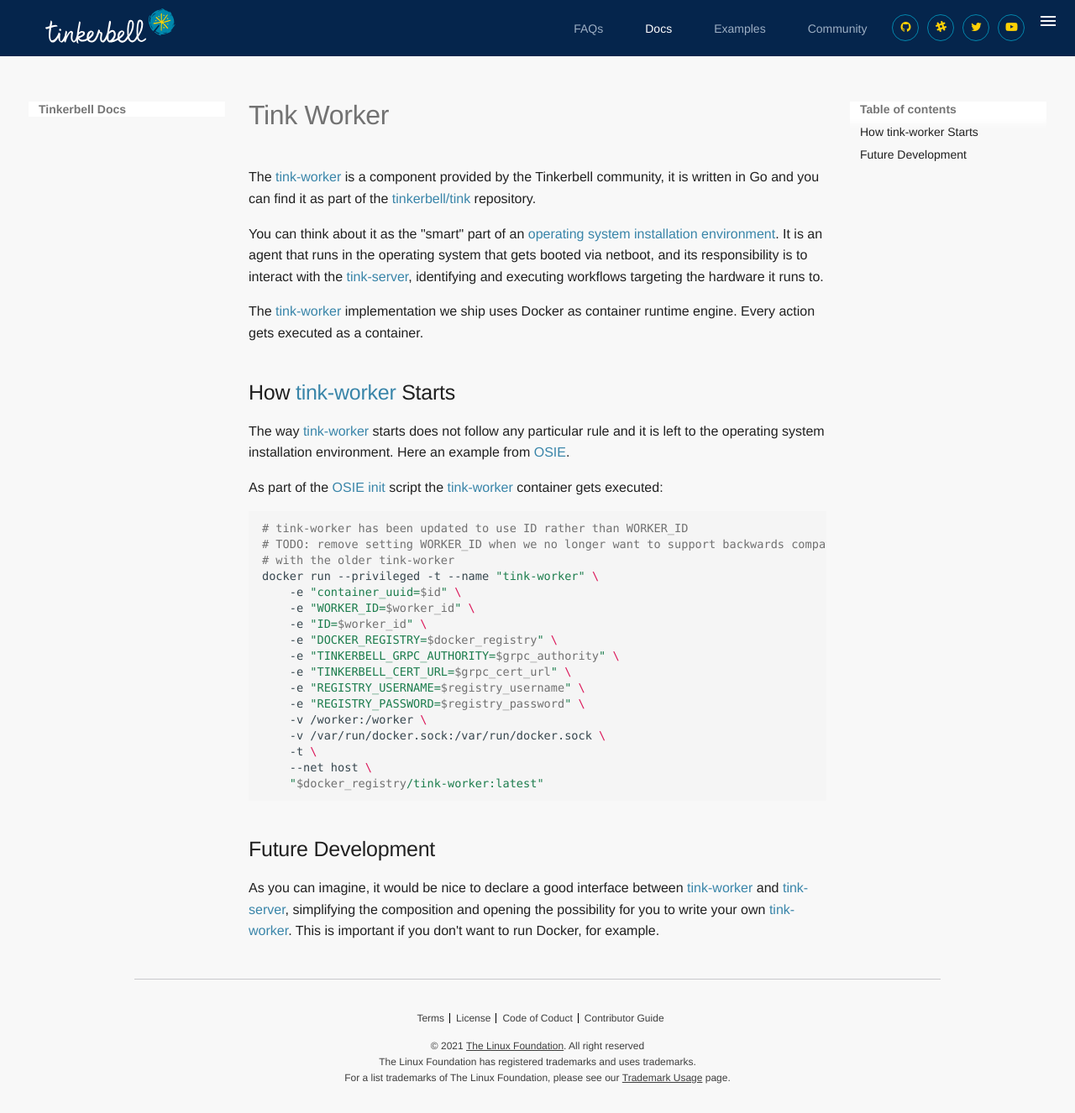
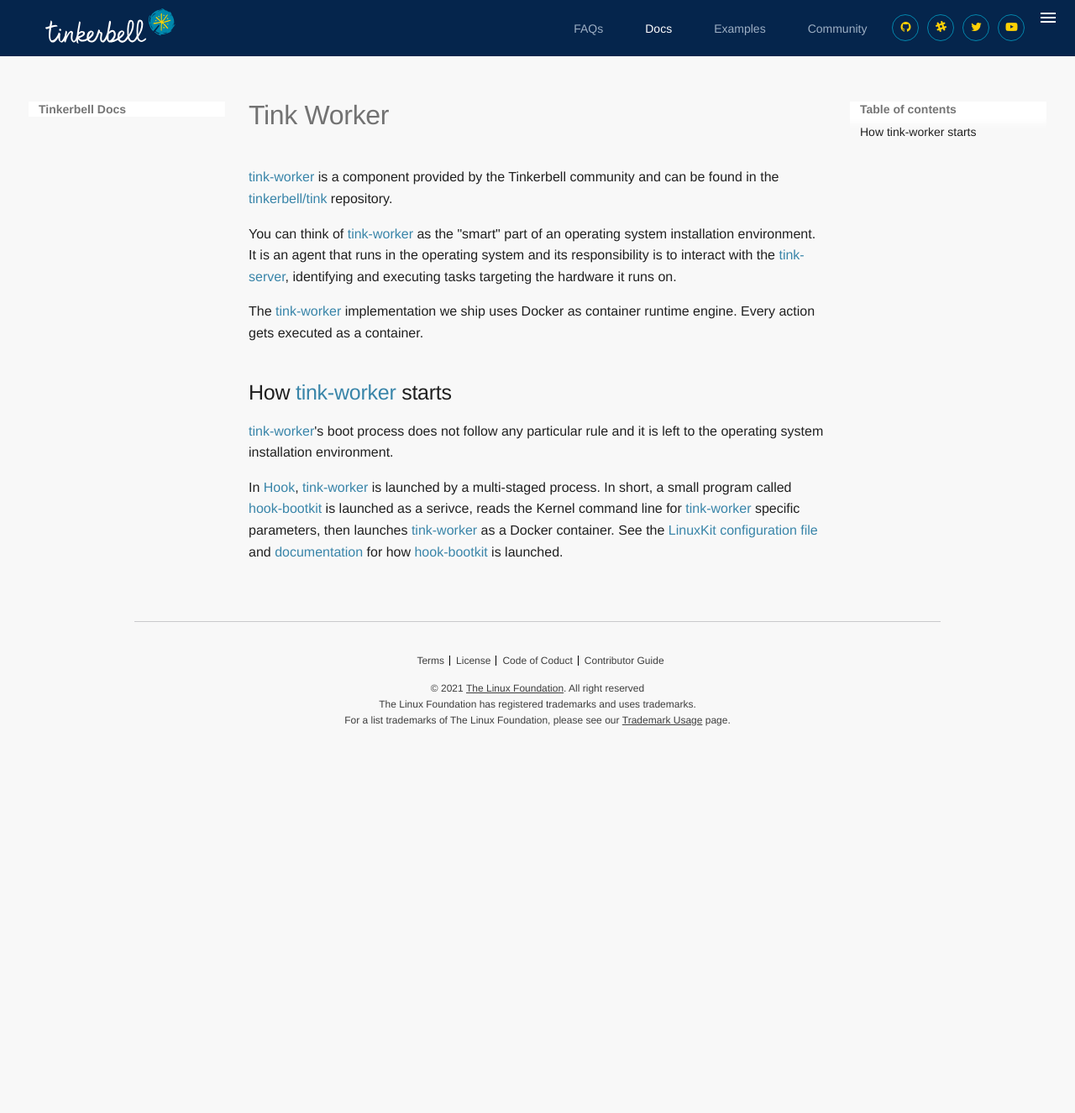
Before and after one commit to tinkerbell/tinkerbell-docs, an MkDocs documentation site: the page built from docs/services/tink-worker.md, in a window 1280 px wide. Shown: the whole page at 84% size. Built offline with MkDocs 1.6.1 and Material for MkDocs 9.7.7, drawn with Linux system fonts in a browser that asks for light colours; some web fonts are replaced; after the commit the page ends 900 px from its top, so only the background shows below that.

Commit message:
Rmove OSIE pages and update Tink Worker
OSIE is replaced with Hook. This doesn't remove all mentions of OSIE but
does try to patch links to point to Hook with some edits.

The Tink Worker page was updated as it has strong references to Hook.

Signed-off-by: Chris Doherty <chris.doherty4@gmail.com>

````diff
--- a/docs/services/tink-worker.md
+++ b/docs/services/tink-worker.md
@@ -1,52 +1,28 @@
 ---
 title: Tink Worker
-date: 2021-02-03
 ---
 
 # Tink Worker
 
-The [tink-worker] is a component provided by the Tinkerbell community, it is written in Go and you can find it as part of the [tinkerbell/tink] repository.
+[tink-worker] is a component provided by the Tinkerbell community and can be found in the [tinkerbell/tink] repository.
 
-You can think about it as the "smart" part of an [operating system installation environment][osie].
-It is an agent that runs in the operating system that gets booted via netboot, and its responsibility is to interact with the [tink-server], identifying and executing workflows targeting the hardware it runs to.
+You can think of [tink-worker] as the "smart" part of an operating system installation environment.
+It is an agent that runs in the operating system and its responsibility is to interact with the [tink-server], identifying and executing tasks targeting the hardware it runs on.
 
 The [tink-worker] implementation we ship uses Docker as container runtime engine.
 Every action gets executed as a container.
 
-## How [tink-worker] Starts
+## How [tink-worker] starts
 
-The way [tink-worker] starts does not follow any particular rule and it is left to the operating system installation environment.
-Here an example from [OSIE].
+[tink-worker]'s boot process does not follow any particular rule and it is left to the operating system installation environment.
 
-As part of the [OSIE init] script the [tink-worker] container gets executed:
+In [Hook], [tink-worker] is launched by a multi-staged process.
+In short, a small program called [hook-bootkit] is launched as a serivce, reads the Kernel command line for [tink-worker] specific parameters, then launches [tink-worker] as a Docker container. See the [LinuxKit configuration file][hook-bootkit-service] and [documentation][linuxkit] for how [hook-bootkit] is launched.
 
-```sh
-# tink-worker has been updated to use ID rather than WORKER_ID
-# TODO: remove setting WORKER_ID when we no longer want to support backwards compatibility
-# with the older tink-worker
-docker run --privileged -t --name "tink-worker" \
-	-e "container_uuid=$id" \
-	-e "WORKER_ID=$worker_id" \
-	-e "ID=$worker_id" \
-	-e "DOCKER_REGISTRY=$docker_registry" \
-	-e "TINKERBELL_GRPC_AUTHORITY=$grpc_authority" \
-	-e "TINKERBELL_CERT_URL=$grpc_cert_url" \
-	-e "REGISTRY_USERNAME=$registry_username" \
-	-e "REGISTRY_PASSWORD=$registry_password" \
-	-v /worker:/worker \
-	-v /var/run/docker.sock:/var/run/docker.sock \
-	-t \
-	--net host \
-	"$docker_registry/tink-worker:latest"
-```
-
-## Future Development
-
-As you can imagine, it would be nice to declare a good interface between [tink-worker] and [tink-server], simplifying the composition and opening the possibility for you to write your own [tink-worker].
-This is important if you don't want to run Docker, for example.
-
-[osie init]: https://github.com/tinkerbell/osie/blob/7dc902956757e0321369ebed10eb66d8e04c8e43/apps/workflow-helper.sh#L68
-[osie]: /services/osie
-[tinkerbell/tink]: https://github.com/tinkerbell/tink
+[hook]: /services/hook
+[tinkerbell/tink]: https://github.com/tinkerbell/tink/tree/main/cmd/tink-worker
 [tink-server]: /services/tink-server
 [tink-worker]: /services/tink-worker
+[hook-bootkit]: https://github.com/tinkerbell/hook/tree/main/hook-bootkit
+[hook-bootkit-service]: https://github.com/tinkerbell/hook/blob/main/hook.yaml#L53
+[linuxkit]: https://github.com/linuxkit/linuxkit
--- a/mkdocs.yml
+++ b/mkdocs.yml
@@ -14,7 +14,7 @@
       - Boots: services/boots.md
       - Hegel: services/hegel.md
       - Image Registry: services/registry.md
-      - OSIE: services/osie.md
+      - Hook: services/hook.md
       - Tink Server: services/tink-server.md
       - Tink Worker: services/tink-worker.md
       - Tink CLI: services/tink-cli.md
````
Also changed, not shown: docs/index.md (+1 -2 lines), docs/services/boots.md (+1 -1 lines), docs/services/hegel.md (+4 -5 lines), docs/services/hook.md (added, +38 -0 lines), docs/services/osie.md (deleted, +0 -93 lines).
